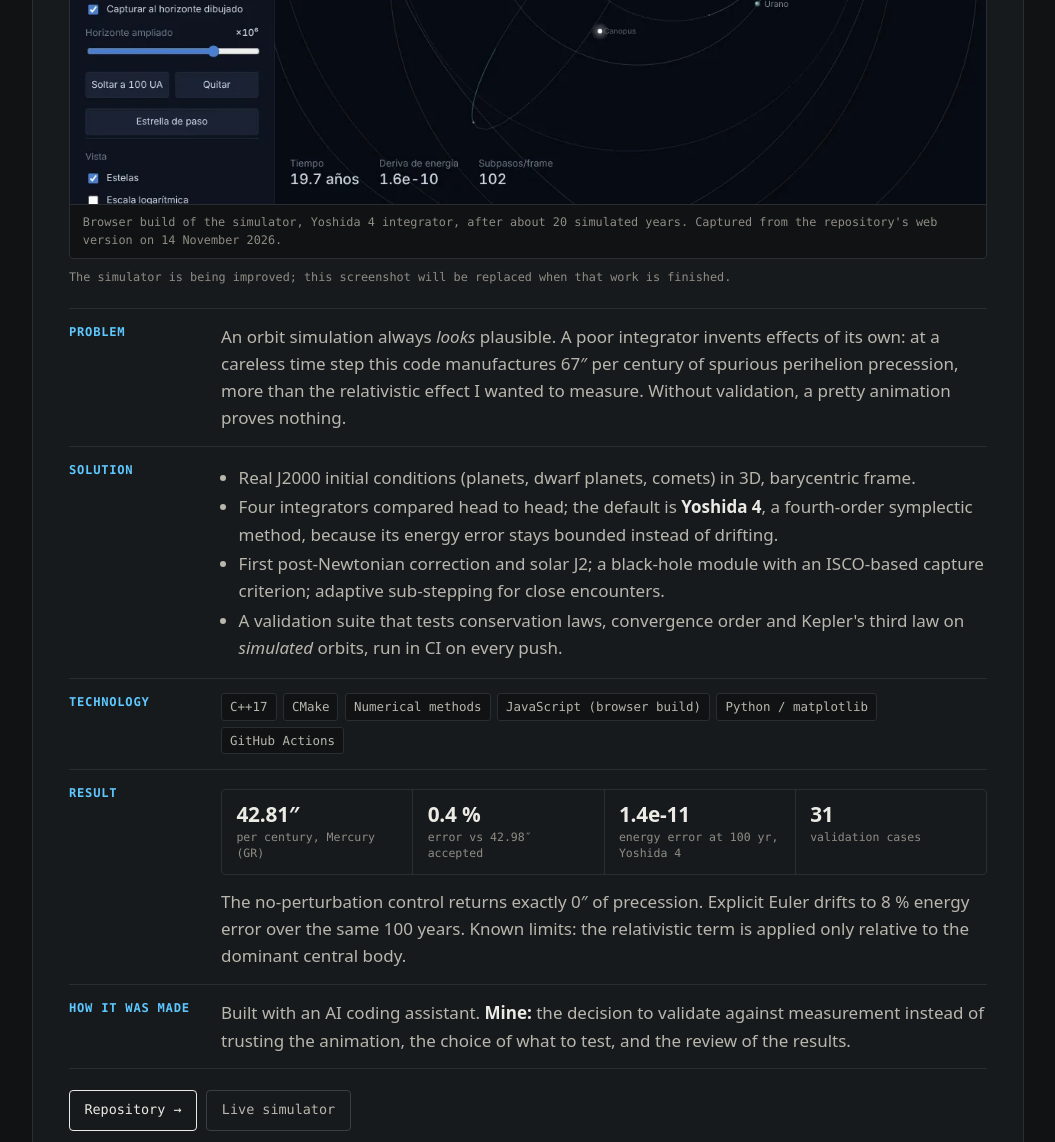
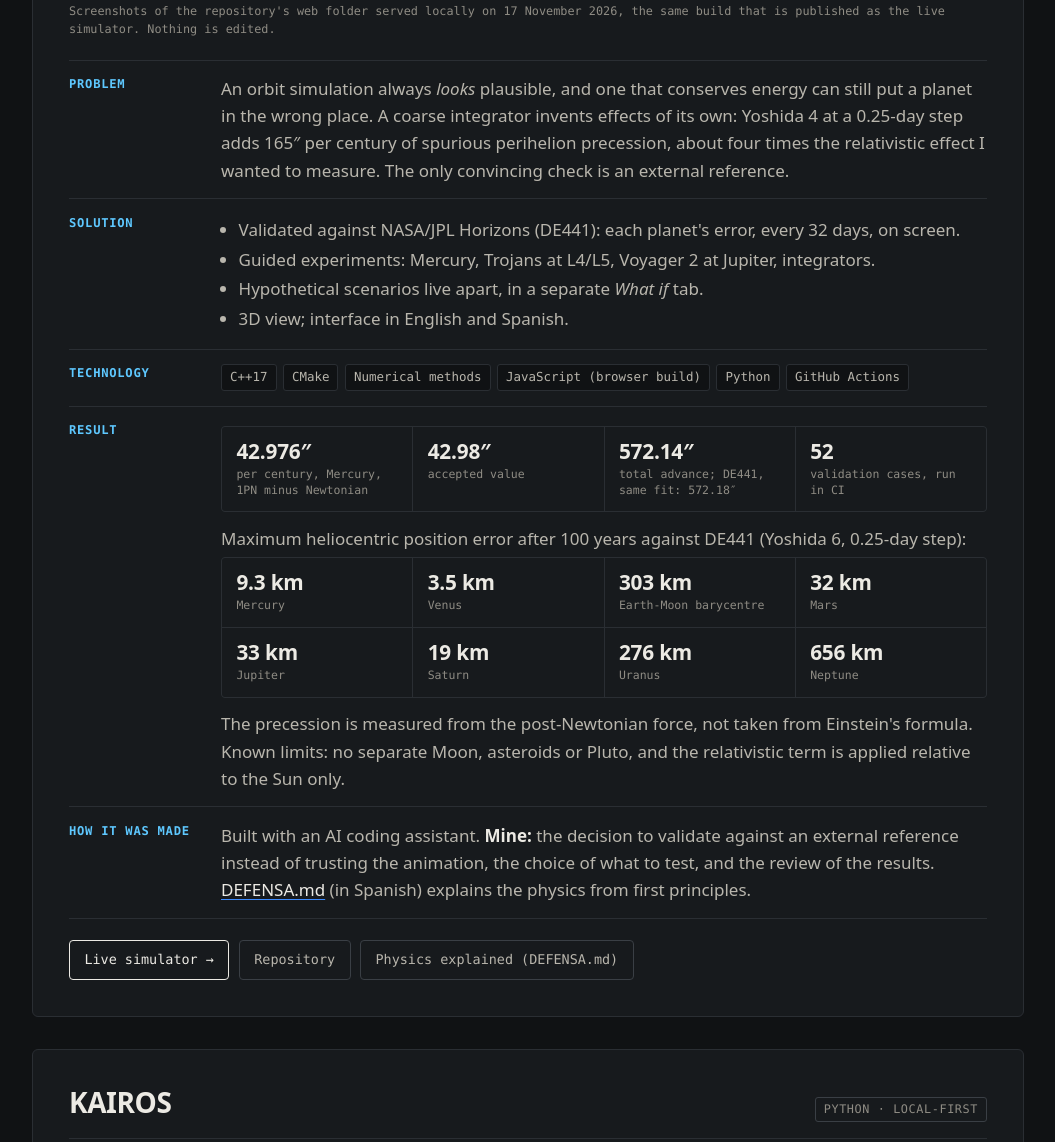
Before and after one commit to didimacveg/didimacveg.github.io, a plain HTML site: page index.html in a window 1280 px wide. Shown: the part 6937-8079 px from the top of the page, without its empty margins (112-1167 px from the left). Drawn offline with Linux system fonts and the light colour scheme.

Commit message:
gravity-lab: validated version on the site, both CVs and LinkedIn texts
New screenshots (Validation tab after 100 years, Mercury experiment),
label 'C++17 · Validated against JPL Horizons', per-planet error table
and Mercury precession from the gravity-lab README. Syndrome Lab and
gravity-lab no longer described as in progress in docs/LINKEDIN.md.

```diff
--- a/index.html
+++ b/index.html
@@ -360,51 +360,72 @@ footer .wrap{display:flex;justify-content:space-between;flex-wrap:wrap;gap:.5rem
     </article>
 
     <article class="project" aria-labelledby="p-gl">
-      <div class="p-head"><h3 id="p-gl">gravity-lab</h3><span class="status">C++17 · validated</span></div>
-      <p class="one">An N-body simulator of the Solar System, checked against astronomical measurement rather than eyeballed.</p>
-      <figure class="shot">
-        <a href="assets/gravity-lab/simulator.webp"><img src="assets/gravity-lab/simulator.webp" width="1200" height="750" loading="lazy" alt="gravity-lab browser simulator: the Solar System seen from above with planet and dwarf-planet orbits, a control panel to choose the integrator (Yoshida 4 selected) and the time step, and counters for elapsed time and energy drift"></a>
-        <figcaption>Browser build of the simulator, Yoshida 4 integrator, after about 20 simulated years. Captured from the repository's web version on 14 November 2026.</figcaption>
-      </figure>
-      <p class="note" style="margin-top:.6rem">The simulator is being improved; this screenshot will be replaced when that work is finished.</p>
+      <div class="p-head"><h3 id="p-gl">gravity-lab</h3><span class="status">C++17 · Validated against JPL Horizons</span></div>
+      <p class="one">An N-body simulator of the Solar System that shows its own error: it starts from
+        NASA/JPL state vectors at J2000.0, integrates on its own and compares every planet with the
+        JPL ephemeris as it goes.</p>
+      <div class="shots">
+        <figure class="shot">
+          <a href="assets/gravity-lab/validation.webp"><img src="assets/gravity-lab/validation.webp" width="1200" height="750" loading="lazy" alt="gravity-lab 3D view of the inner Solar System with planetary orbits after a run to 19 December 2099, next to the Validation panel: a log-scale chart of each planet's position error against NASA/JPL Horizons over 100 years and a table of current and maximum errors, from 3.54 km for Venus to 656 km for Neptune"></a>
+          <figcaption>Validation tab after the 100-year run: position error of each planet against JPL DE441.</figcaption>
+        </figure>
+        <figure class="shot">
+          <a href="assets/gravity-lab/mercury.webp"><img src="assets/gravity-lab/mercury.webp" width="1200" height="750" loading="lazy" alt="gravity-lab guided experiment Mercury's perihelion after 100 simulated years: Mercury's orbit around the Sun with the perihelion marked, and a chart of the perihelion angle of the relativistic run minus the Newtonian run growing in a straight line, with the numerical check 42.98 arcseconds per century, pass"></a>
+          <figcaption>Guided experiment: Mercury's perihelion, 1PN run minus Newtonian run, after a century.</figcaption>
+        </figure>
+      </div>
+      <p class="note">Screenshots of the repository's web folder served locally on 17 November 2026,
+        the same build that is published as the live simulator. Nothing is edited.</p>
       <dl class="psrt">
         <dt>Problem</dt>
-        <dd>An orbit simulation always <em>looks</em> plausible. A poor integrator invents
-          effects of its own: at a careless time step this code manufactures 67″ per century
-          of spurious perihelion precession, more than the relativistic effect I wanted to
-          measure. Without validation, a pretty animation proves nothing.</dd>
+        <dd>An orbit simulation always <em>looks</em> plausible, and one that conserves energy can
+          still put a planet in the wrong place. A coarse integrator invents effects of its own:
+          Yoshida 4 at a 0.25-day step adds 165″ per century of spurious perihelion precession, about
+          four times the relativistic effect I wanted to measure. The only convincing check is an
+          external reference.</dd>
         <dt>Solution</dt>
         <dd><ul>
-          <li>Real J2000 initial conditions (planets, dwarf planets, comets) in 3D, barycentric frame.</li>
-          <li>Four integrators compared head to head; the default is <strong>Yoshida 4</strong>,
-            a fourth-order symplectic method, because its energy error stays bounded instead of drifting.</li>
-          <li>First post-Newtonian correction and solar J2; a black-hole module with an
-            ISCO-based capture criterion; adaptive sub-stepping for close encounters.</li>
-          <li>A validation suite that tests conservation laws, convergence order and Kepler's
-            third law on <em>simulated</em> orbits, run in CI on every push.</li>
+          <li>Validated against NASA/JPL Horizons (DE441): each planet's error, every 32 days, on screen.</li>
+          <li>Guided experiments: Mercury, Trojans at L4/L5, Voyager 2 at Jupiter, integrators.</li>
+          <li>Hypothetical scenarios live apart, in a separate <em>What if</em> tab.</li>
+          <li>3D view; interface in English and Spanish.</li>
         </ul></dd>
         <dt>Technology</dt>
-        <dd class="tags"><span>C++17</span><span>CMake</span><span>Numerical methods</span><span>JavaScript (browser build)</span><span>Python / matplotlib</span><span>GitHub Actions</span></dd>
+        <dd class="tags"><span>C++17</span><span>CMake</span><span>Numerical methods</span><span>JavaScript (browser build)</span><span>Python</span><span>GitHub Actions</span></dd>
         <dt>Result</dt>
         <dd>
           <div class="nums">
-            <div><b>42.81″</b><span>per century, Mercury (GR)</span></div>
-            <div><b>0.4 %</b><span>error vs 42.98″ accepted</span></div>
-            <div><b>1.4e-11</b><span>energy error at 100 yr, Yoshida 4</span></div>
-            <div><b>31</b><span>validation cases</span></div>
+            <div><b>42.976″</b><span>per century, Mercury, 1PN minus Newtonian</span></div>
+            <div><b>42.98″</b><span>accepted value</span></div>
+            <div><b>572.14″</b><span>total advance; DE441, same fit: 572.18″</span></div>
+            <div><b>52</b><span>validation cases, run in CI</span></div>
           </div>
-          The no-perturbation control returns exactly 0″ of precession. Explicit Euler
-          drifts to 8 % energy error over the same 100 years. Known limits: the
-          relativistic term is applied only relative to the dominant central body.
+          Maximum heliocentric position error after 100 years against DE441
+          (Yoshida 6, 0.25-day step):
+          <div class="nums">
+            <div><b>9.3 km</b><span>Mercury</span></div>
+            <div><b>3.5 km</b><span>Venus</span></div>
+            <div><b>303 km</b><span>Earth-Moon barycentre</span></div>
+            <div><b>32 km</b><span>Mars</span></div>
+            <div><b>33 km</b><span>Jupiter</span></div>
+            <div><b>19 km</b><span>Saturn</span></div>
+            <div><b>276 km</b><span>Uranus</span></div>
+            <div><b>656 km</b><span>Neptune</span></div>
+          </div>
+          The precession is measured from the post-Newtonian force, not taken from Einstein's
+          formula. Known limits: no separate Moon, asteroids or Pluto, and the relativistic term
+          is applied relative to the Sun only.
         </dd>
         <dt>How it was made</dt>
         <dd>Built with an AI coding assistant. <strong>Mine:</strong> the decision to validate
-          against measurement instead of trusting the animation, the choice of what to
-          test, and the review of the results.</dd>
+          against an external reference instead of trusting the animation, the choice of what to
+          test, and the review of the results. <a href="https://github.com/didimacveg/gravity-lab/blob/main/docs/DEFENSA.md">DEFENSA.md</a>
+          (in Spanish) explains the physics from first principles.</dd>
       </dl>
       <div class="links">
-        <a class="btn" href="https://github.com/didimacveg/gravity-lab">Repository →</a>
-        <a class="btn alt" href="https://didimacveg.github.io/gravity-lab/">Live simulator</a>
+        <a class="btn" href="https://didimacveg.github.io/gravity-lab/">Live simulator →</a>
+        <a class="btn alt" href="https://github.com/didimacveg/gravity-lab">Repository</a>
+        <a class="btn alt" href="https://github.com/didimacveg/gravity-lab/blob/main/docs/DEFENSA.md">Physics explained (DEFENSA.md)</a>
       </div>
     </article>
 
@@ -567,8 +588,8 @@ footer .wrap{display:flex;justify-content:space-between;flex-wrap:wrap;gap:.5rem
         <span class="what">Data, protocol and results of the three RAAN studies, including the collision model that did not beat the naive forecast and why. Written with substantial AI assistance; I answer for every claim.</span></li>
       <li><b><a href="https://github.com/didimacveg/syndrome-lab/blob/main/report/syndrome-lab-report.pdf">Syndrome Lab: technical report</a></b><span class="when">2026 · PDF</span>
         <span class="what">Neural decoders against MWPM and correlated matching on the surface code: where the network wins (d = 3), where it splits (d = 5) and where it loses (d = 7). Written with substantial AI assistance; I answer for every claim.</span></li>
-      <li><b><a href="https://github.com/didimacveg/gravity-lab#capture-criterion">A capture criterion that captured nothing</a></b><span class="when">2026 · gravity-lab</span>
-        <span class="what">Why asking "is the body inside the capture radius now?" fails twice over, and the pericentre test that replaces it.</span></li>
+      <li><b><a href="https://github.com/didimacveg/gravity-lab/blob/main/docs/DEFENSA.md">gravity-lab: the physics, defended</a></b><span class="when">2026 · in Spanish</span>
+        <span class="what">The simulator explained from first principles, including why an earlier version measured 42.81″ instead of 42.98″ for Mercury and the first-order bug that the comparison with JPL Horizons exposed.</span></li>
       <li><b><a href="https://github.com/didimacveg/kairos/tree/main/docs/adr">KAIROS decision records</a></b><span class="when">2026 · in Spanish</span>
         <span class="what">77 short records of architectural decisions written as they were made, among them a web search that failed for months by returning success.</span></li>
       <li><b><a href="https://github.com/didimacveg/getsympto#problems-encountered">A race condition in a usage limit</a></b><span class="when">2026 · Sympto+</span>
```
Also changed, not shown: cv/cv.en.json (+2 -5 lines), cv/cv.es.json (+2 -5 lines), assets/gravity-lab/mercury.webp (added), assets/gravity-lab/simulator.webp (deleted), assets/gravity-lab/validation.webp (added), docs/review/2026-11-17/cv-en-after.jpg (added), docs/review/2026-11-17/cv-en-before.jpg (added), docs/review/2026-11-17/cv-es-after.jpg (added), docs/review/2026-11-17/cv-es-before.jpg (added), docs/review/2026-11-17/gravity-lab-after-desktop.jpg (added), docs/review/2026-11-17/gravity-lab-after-mobile.jpg (added), docs/review/2026-11-17/gravity-lab-before-desktop.jpg (added), docs/review/2026-11-17/gravity-lab-before-mobile.jpg (added), 5 other files.
